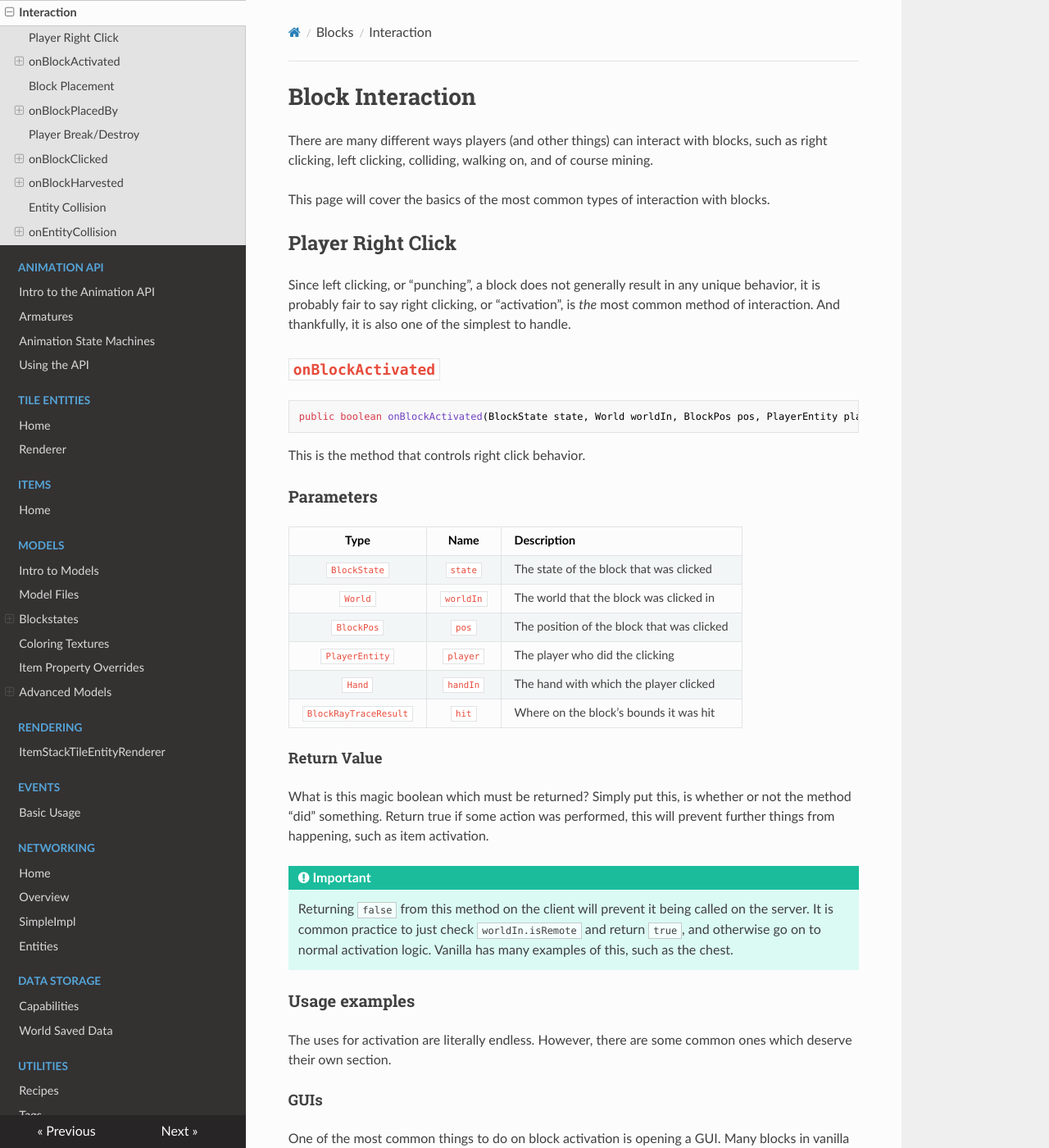
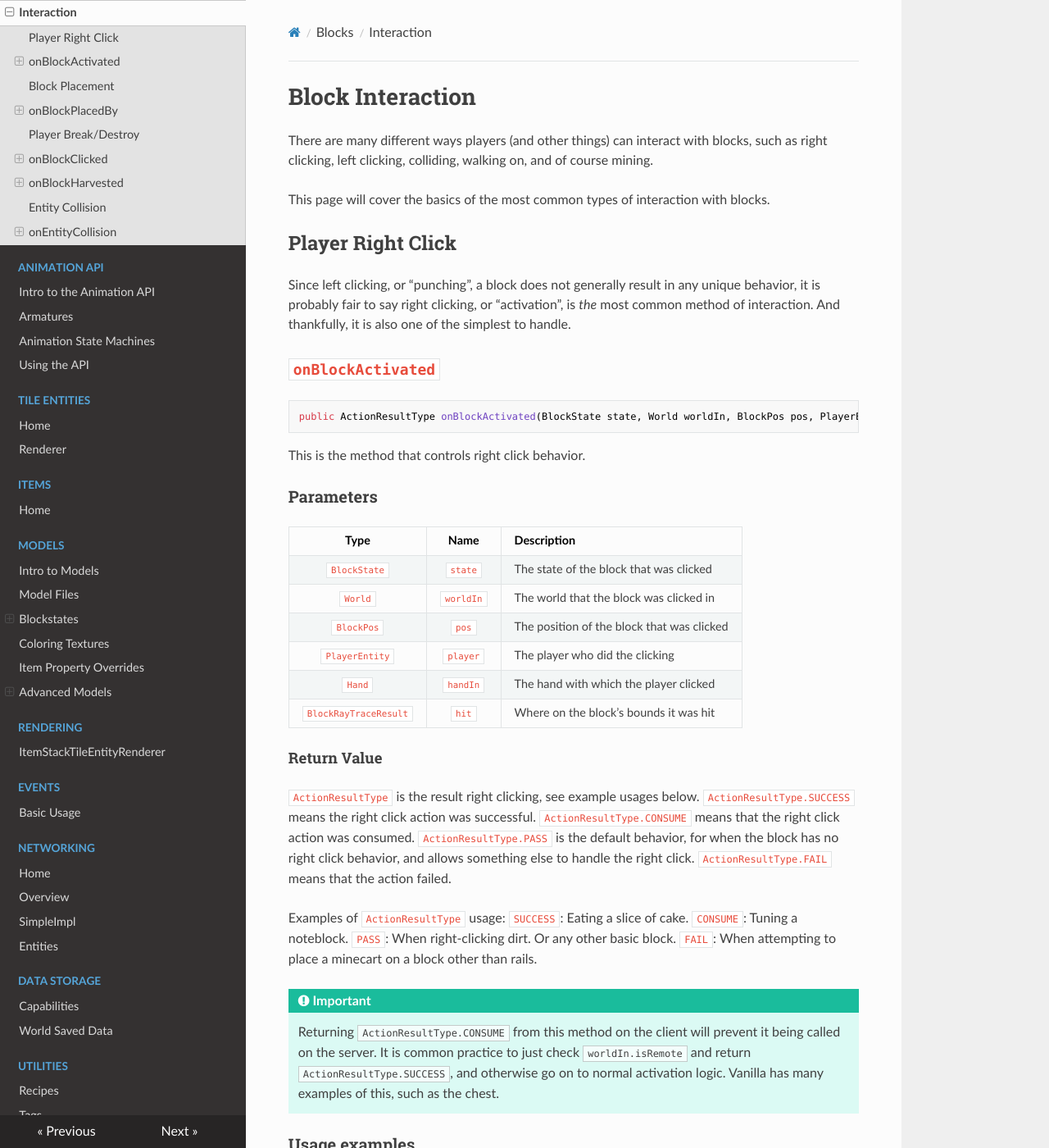
Before and after one commit to MinecraftForge/Documentation, an MkDocs documentation site: the page built from docs/blocks/interaction.md, in a window 1280 px wide and 1400 px high. Shown: the whole window at 82% size. Built offline with MkDocs 1.6.1, drawn with Linux system fonts in a browser that asks for light colours; nearby versions of some CDN libraries.

Commit message:
Change onBlockActivated to new return type
Added some explanation for using `ActionResultType`.

````diff
--- a/docs/blocks/interaction.md
+++ b/docs/blocks/interaction.md
@@ -13,7 +13,7 @@ Since left clicking, or "punching", a block does not generally result in any uni
 ----------------
 
 ```java
-public boolean onBlockActivated(BlockState state, World worldIn, BlockPos pos, PlayerEntity player, Hand handIn, BlockRayTraceResult hit)
+public ActionResultType onBlockActivated(BlockState state, World worldIn, BlockPos pos, PlayerEntity player, Hand handIn, BlockRayTraceResult hit)
 ```
 
 This is the method that controls right click behavior.
@@ -30,11 +30,16 @@ This is the method that controls right click behavior.
 
 #### Return Value
 
-What is this magic boolean which must be returned? Simply put this, is whether or not the method "did" something. Return true if some action was performed, this will prevent further things from happening, such as item activation.
+`ActionResultType` is the result right clicking, see example usages below. `ActionResultType.SUCCESS` means the right click action was successful. `ActionResultType.CONSUME` means that the right click action was consumed. `ActionResultType.PASS` is the default behavior, for when the block has no right click behavior, and allows something else to handle the right click. `ActionResultType.FAIL` means that the action failed.
 
+Examples of `ActionResultType` usage:
+`SUCCESS`: Eating a slice of cake.
+`CONSUME`: Tuning a noteblock.
+`PASS`: When right-clicking dirt. Or any other basic block.
+`FAIL`: When attempting to place a minecart on a block other than rails.
 
 !!! important
-    Returning `false` from this method on the client will prevent it being called on the server. It is common practice to just check `worldIn.isRemote` and return `true`, and otherwise go on to normal activation logic. Vanilla has many examples of this, such as the chest.
+    Returning `ActionResultType.CONSUME` from this method on the client will prevent it being called on the server. It is common practice to just check `worldIn.isRemote` and return `ActionResultType.SUCCESS`, and otherwise go on to normal activation logic. Vanilla has many examples of this, such as the chest.
 
 ### Usage examples
 
````
